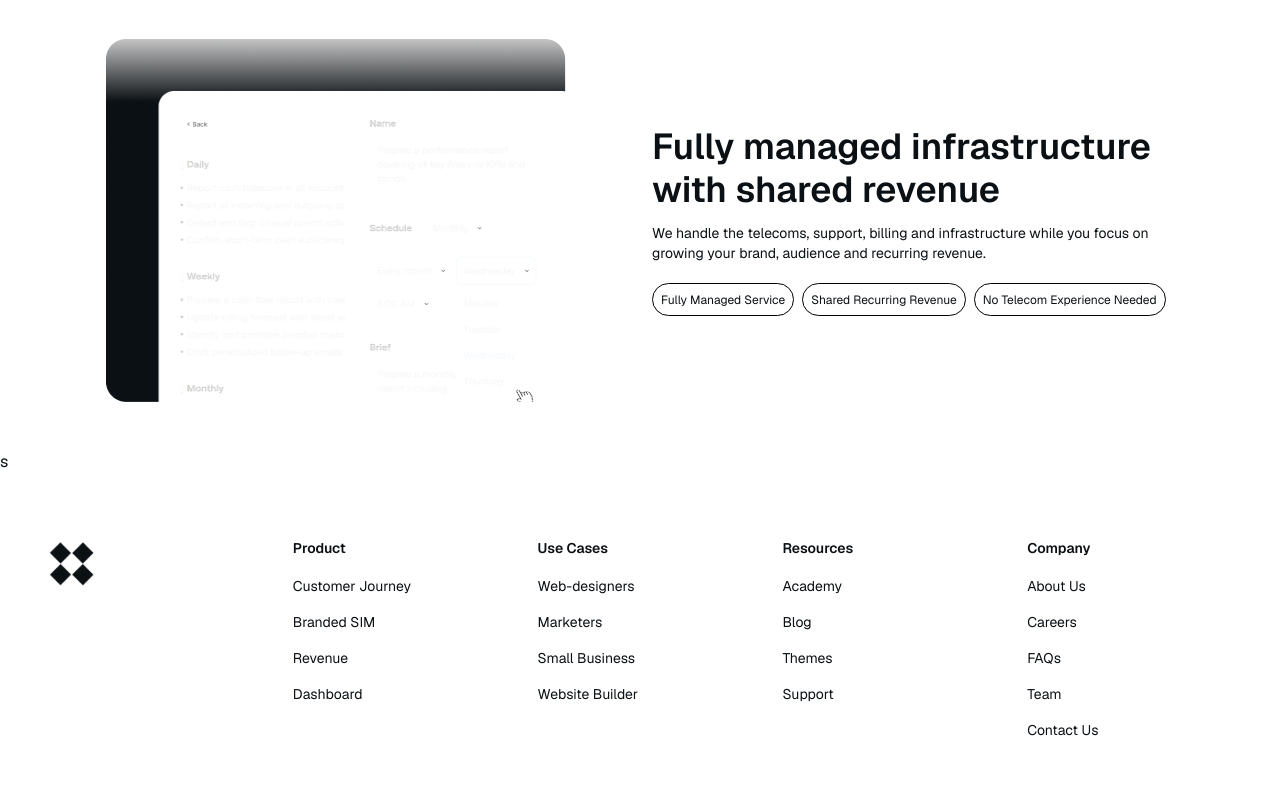
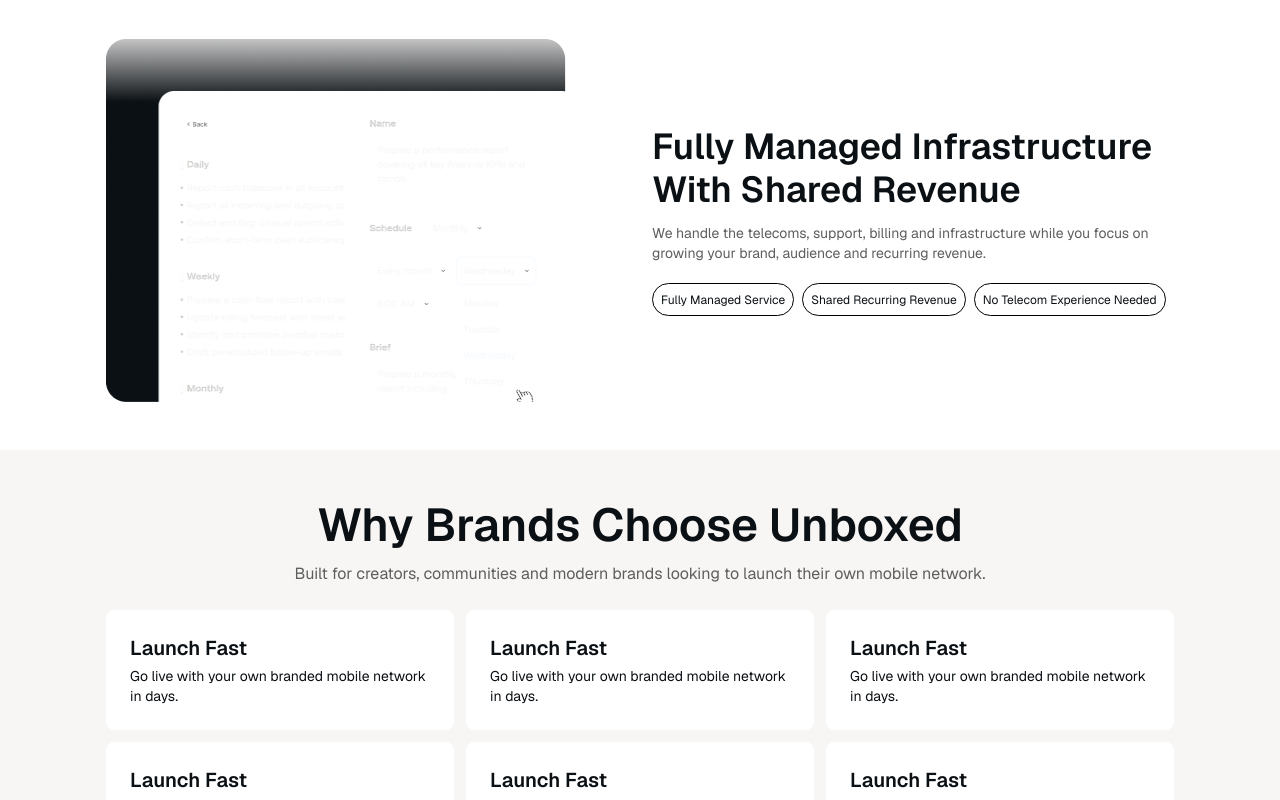
Before and after one commit to themazharhussain/unboxed-frontend, a Next.js app: page / in a window 1280 px wide. Shown: the part 1440-2240 px from the top of the page. Built offline with nearby package versions, Linux system fonts and the light colour scheme.

Commit message:
make why choose section

```diff
--- a/src/app/page.tsx
+++ b/src/app/page.tsx
@@ -1,4 +1,4 @@
-import { FeatureSection, HeroSection } from "@/components/home";
+import { FeatureSection, HeroSection, ReadyToLaunchSection } from "@/components/home";
 import type { Metadata } from "next";
 
 
@@ -14,7 +14,8 @@
   return (
     <>
     <HeroSection />
-    <FeatureSection />s
+    <FeatureSection />
+    <ReadyToLaunchSection />
 
     </>
   );
--- a/src/components/home/Features.tsx
+++ b/src/components/home/Features.tsx
@@ -41,10 +41,10 @@
           </div>
 
           <div className="flex flex-col justify-center space-y-3">
-            <h2 className="text-2xl font-semibold sm:text-3xl lg:text-[36px]">
+            <h2 className="text-2xl capitalize font-semibold sm:text-3xl lg:text-[36px]">
               {feature.heading}
             </h2>
-            <p className="text-sm">{feature.body}</p>
+            <p className="text-sm text-secondary">{feature.body}</p>
             <div className="mt-2 flex w-full flex-wrap items-center gap-2 text-[12px]">
               {feature.tags.map((tag) => (
                 <span
--- a/src/components/home/ReadyToLaunch.tsx
+++ b/src/components/home/ReadyToLaunch.tsx
@@ -0,0 +1,55 @@
+import Container from "@/components/ui/Container";
+import Button from "../ui/Button";
+
+const cards = [
+  {
+    heading: "Launch Fast",
+    body: "Go live with your own branded mobile network in days.",
+  },
+  {
+    heading: "Launch Fast",
+    body: "Go live with your own branded mobile network in days.",
+  },
+  {
+    heading: "Launch Fast",
+    body: "Go live with your own branded mobile network in days.",
+  },
+  {
+    heading: "Launch Fast",
+    body: "Go live with your own branded mobile network in days.",
+  },
+  {
+    heading: "Launch Fast",
+    body: "Go live with your own branded mobile network in days.",
+  },
+  {
+    heading: "Launch Fast",
+    body: "Go live with your own branded mobile network in days.",
+  },
+];
+
+export default function ReadyToLaunchSection() {
+  return (
+    <Container className="bg-[#f7f6f5]">
+      <div className="flex flex-col justify-center items-center w-full py-8 lg:py-12 space-y-2">
+        <h3 className="text-2xl font-semibold sm:text-3xl lg:text-[46px]">
+          Why Brands Choose Unboxed
+        </h3>
+        <p className="mb-6 text-secondary">
+          Built for creators, communities and modern brands looking to launch their own mobile network.
+        </p>
+
+        <div className="grid grid-cols-1 md:grid-cols-2 lg:grid-cols-3 gap-3 mb-8">
+          {cards.map((card, index) => (
+            <div key={index} className="rounded-lg p-6 bg-white">
+              <h4 className="text-xl font-semibold mb-1">{card.heading}</h4>
+              <p className="text-sm">{card.body}</p>
+            </div>
+          ))}
+        </div>
+
+        <Button>Launch Your Network</Button>
+      </div>
+    </Container>
+  );
+}
--- a/src/components/home/index.ts
+++ b/src/components/home/index.ts
@@ -1,4 +1,5 @@
 import HeroSection from "./Hero";
 import FeatureSection from "./Features";
+import ReadyToLaunchSection from "./ReadyToLaunch";
 
-export { HeroSection, FeatureSection }
+export { HeroSection, FeatureSection, ReadyToLaunchSection }
--- a/src/components/ui/Card.tsx
+++ b/src/components/ui/Card.tsx
@@ -6,7 +6,7 @@
 export default function Card({ children, className = "" }: CardProps) {
   return (
     <div
-      className={`rounded-xl border border-zinc-200 dark:border-zinc-800 bg-white dark:bg-zinc-900 p-6 ${className}`}
+      className={`rounded-lg p-6 ${className}`}
     >
       {children}
     </div>
--- a/src/components/ui/Container.tsx
+++ b/src/components/ui/Container.tsx
@@ -5,10 +5,10 @@
 
 export default function Container({ children, className = "" }: ContainerProps) {
   return (
-    <section className="w-full mx-auto flex items-center justify-center" >
-     <div className="w-full max-w-275 px-4">
-       {children}
-     </div>
+    <section className={`w-full ${className}`}>
+      <div className="mx-auto w-full max-w-275 px-4">
+        {children}
+      </div>
     </section>
   );
 }
```
